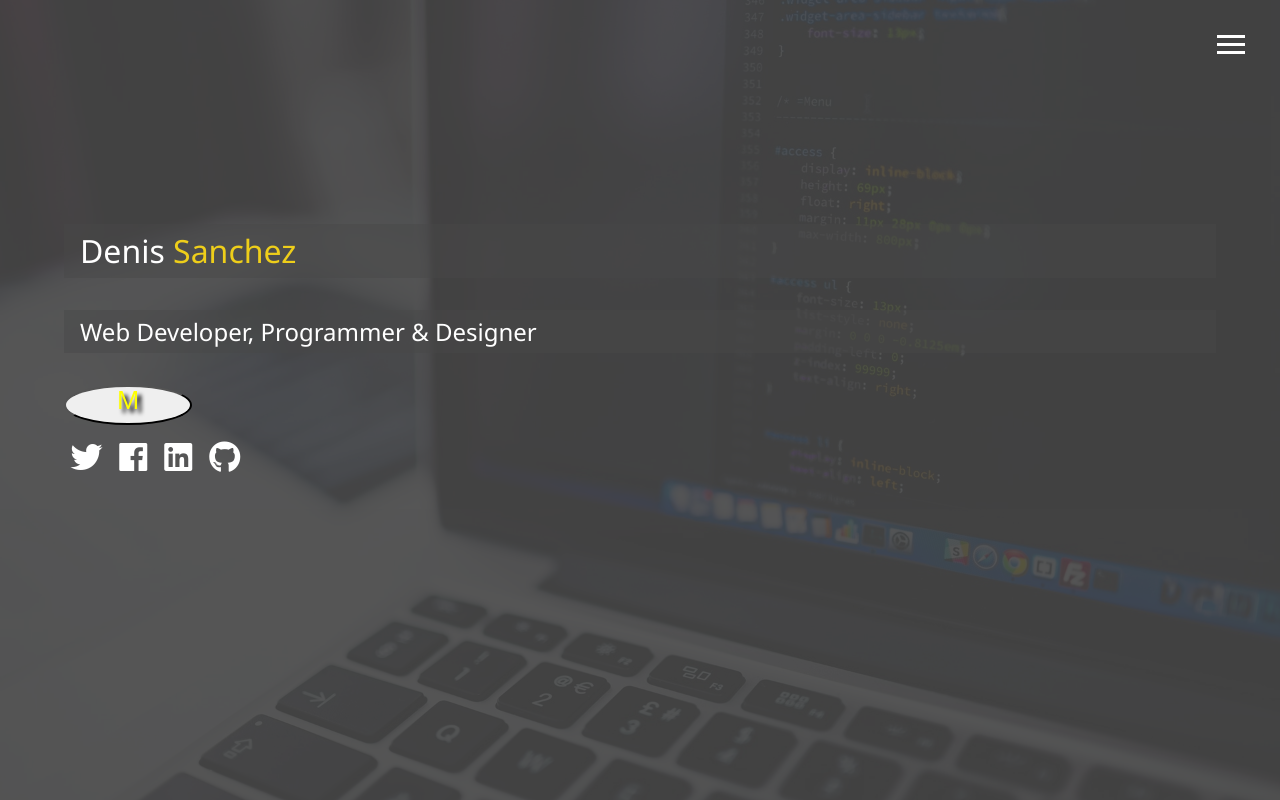
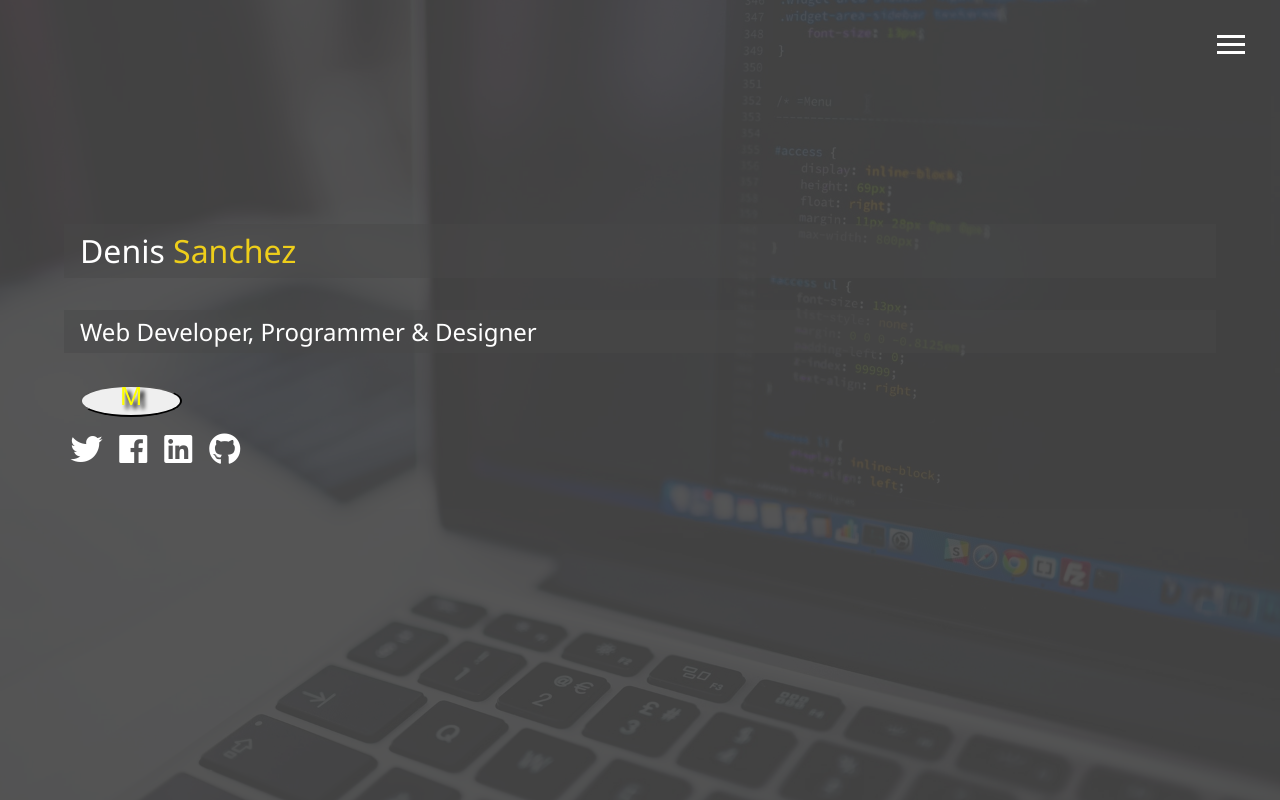
Before and after one commit to Denisijcu/portfolio-v2, a plain HTML site: page index.html in a window 1280 px wide. Drawn offline with Linux system fonts and the light colour scheme.

Commit message:
Add files via upload

```diff
--- a/css/main.css
+++ b/css/main.css
@@ -341,9 +341,10 @@ main#home h1 {
 }
 
 #btnMenu{
-    min-height: 5vh;
-    min-width: 10vw;
+    min-height: 4vh;
+    min-width: 8vw;
     border-radius: 50%;
+    margin-left: 16px;
     cursor: pointer;
 }
 
```
